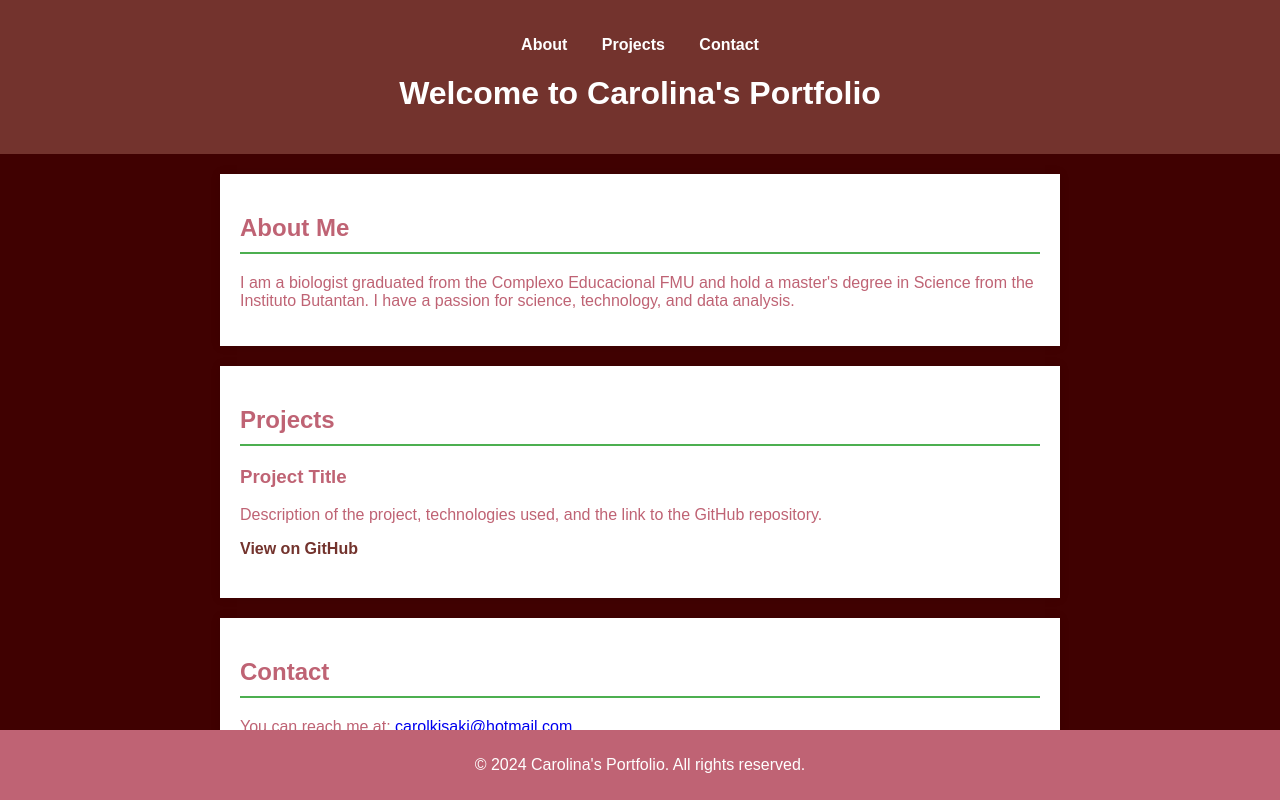
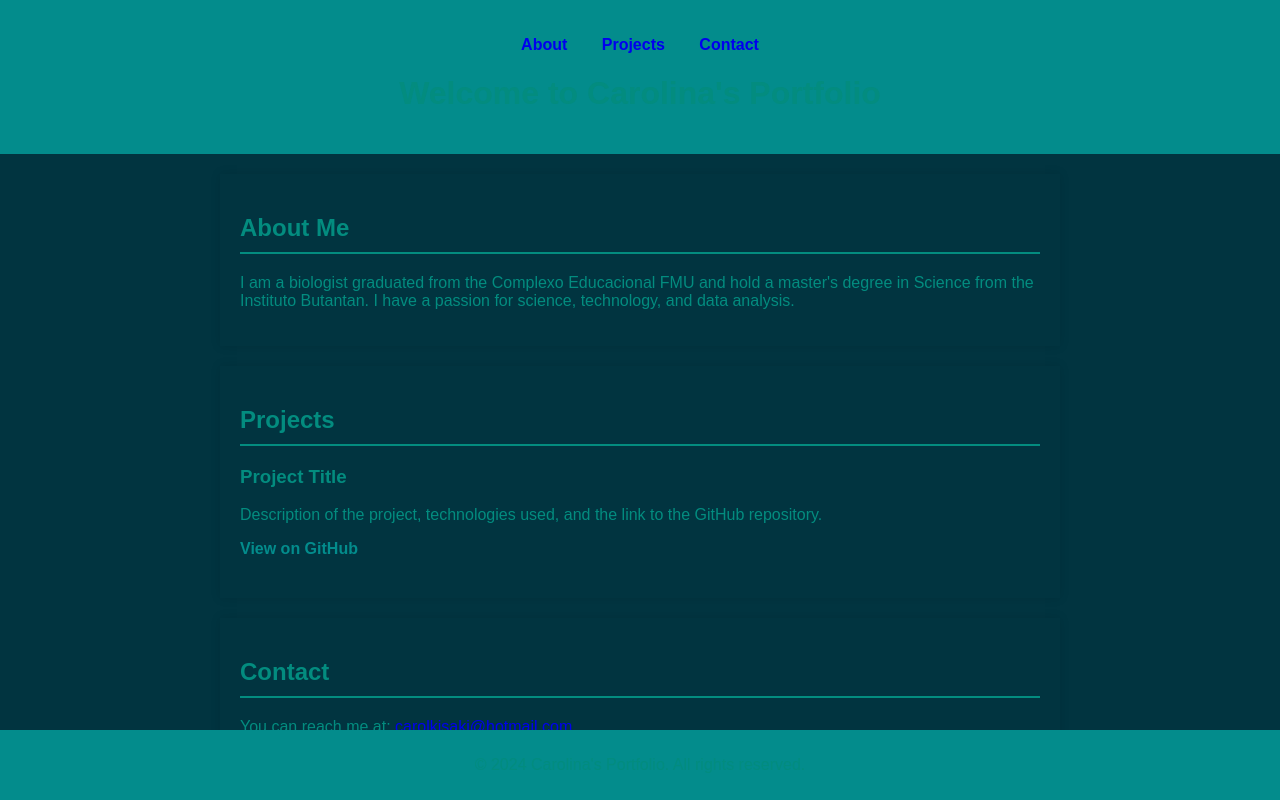
Before and after one commit to Carolkisaki/carolkisaki.github.io, a plain HTML site: page index.html in a window 1280 px wide. Drawn offline with Linux system fonts and the light colour scheme.

Commit message:
Update styles.css

```diff
--- a/styles.css
+++ b/styles.css
@@ -2,13 +2,13 @@ body {
     font-family: Arial, sans-serif;
     margin: 0;
     padding: 0;
-    background-color: #400101;
-    color: #BF6374;
+    background-color: #013440;
+    color: #038C7F;
 }
 
 header {
-    background-color: #73332D;
-    color: white;
+    background-color: #038C8C;
+    color: sherpa blue;
     padding: 20px 0;
     text-align: center;
 }
@@ -25,7 +25,7 @@ nav ul li {
 }
 
 nav ul li a {
-    color: white;
+    color: sherpa blue;
     text-decoration: none;
     font-weight: bold;
 }
@@ -34,12 +34,12 @@ section {
     padding: 20px;
     margin: 20px auto;
     max-width: 800px;
-    background-color: white;
+    background-color: sherpa blue;
     box-shadow: 0 0 10px rgba(0, 0, 0, 0.1);
 }
 
 h2 {
-    border-bottom: 2px solid #4CAF50;
+    border-bottom: 2px solid #038C7F;
     padding-bottom: 10px;
     margin-bottom: 20px;
 }
@@ -49,14 +49,14 @@ h2 {
 }
 
 .project a {
-    color: #73332D;
+    color: #038C8C;
     text-decoration: none;
     font-weight: bold;
 }
 
 footer {
-    background-color: #BF6374;
-    color: white;
+    background-color: #038C8C;
+    color: sherpa blue;
     text-align: center;
     padding: 10px 0;
     position: fixed;
```
